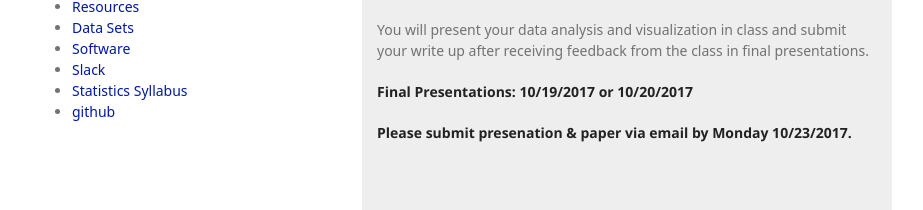
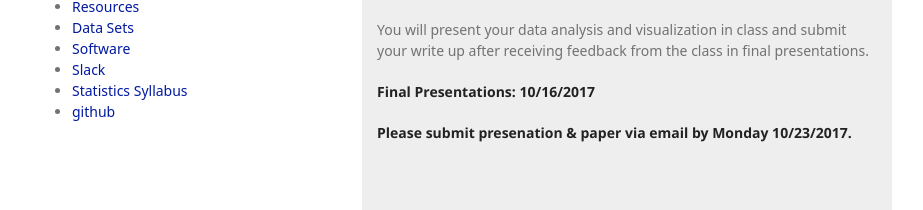
Before and after one commit to georgiamoon/jhu-dv-2017, a Jekyll site: the page built from assignments/final.md, in a window 1280 px wide. Shown: the part 708-918 px from the top of the page, without its empty margins (178-1101 px from the left). Built offline with Jekyll 4.4.1, drawn with Linux system fonts in a browser that asks for light colours; some web fonts are replaced; our own code applies the rules of GitHub Pages for plain Markdown files; a script that is not in the unit is left out.

Commit message:
Update final.md

```diff
--- a/assignments/final.md
+++ b/assignments/final.md
@@ -13,6 +13,6 @@ Write up your process, data cleaning methods, visualization methods and overall
 
 You will present your data analysis and visualization in class and submit your write up after receiving feedback from the class in final presentations.
 
-**Final Presentations: 10/19/2017 or 10/20/2017**
+**Final Presentations: 10/16/2017**
 
 **Please submit presenation & paper via email by Monday 10/23/2017.**
```
